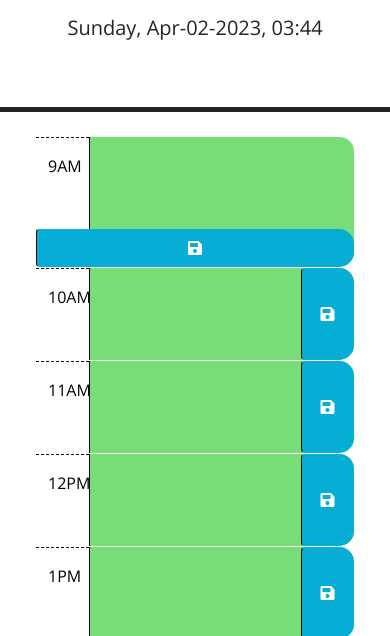
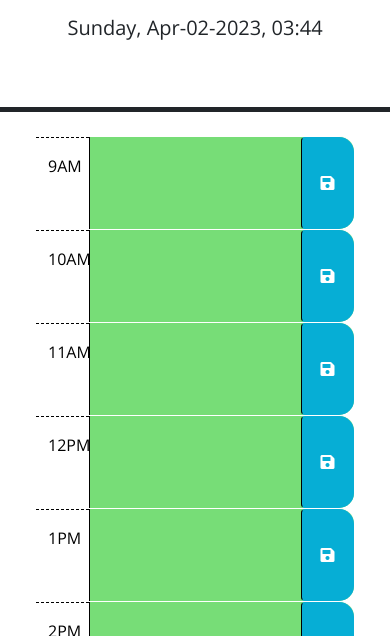
Before and after one commit to DNasson/Work-Day-Scheduler, a plain HTML site: page index.html in a window 390 px wide. Shown: the part 208-844 px from the top of the page. Drawn offline with nearby package versions, Linux system fonts and the light colour scheme.

Commit message:
"fix column hour-9"

```diff
--- a/index.html
+++ b/index.html
@@ -33,7 +33,7 @@
       <div id="hour-9" class="row time-block">
         <div class="col-2 col-md-1 hour text-center py-3">9AM</div>
         <textarea id="text" class="col-8 col-md-10 description" rows="3"> </textarea>
-        <button id= "save" class="btn saveBtn ol-2 col-md-1" aria-label="save">
+        <button id= "save" class="btn saveBtn col-2 col-md-1" aria-label="save">
           <i class="fas fa-save" aria-hidden="true"></i>
         </button>
       </div>
```
